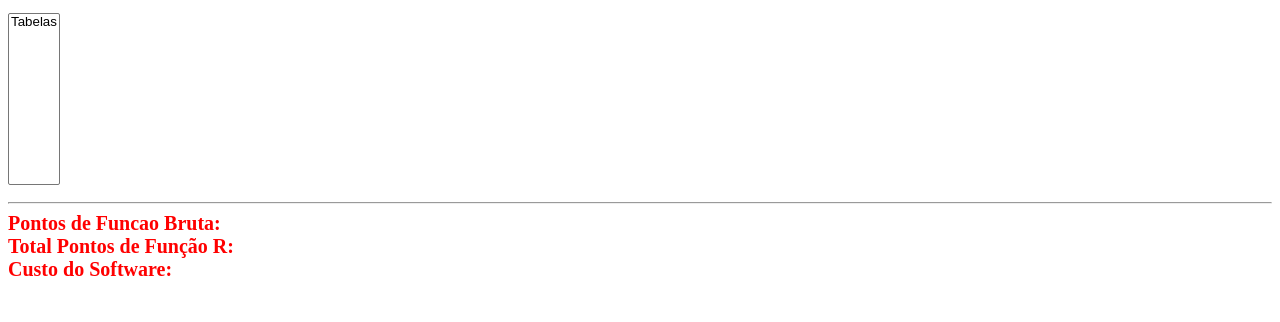
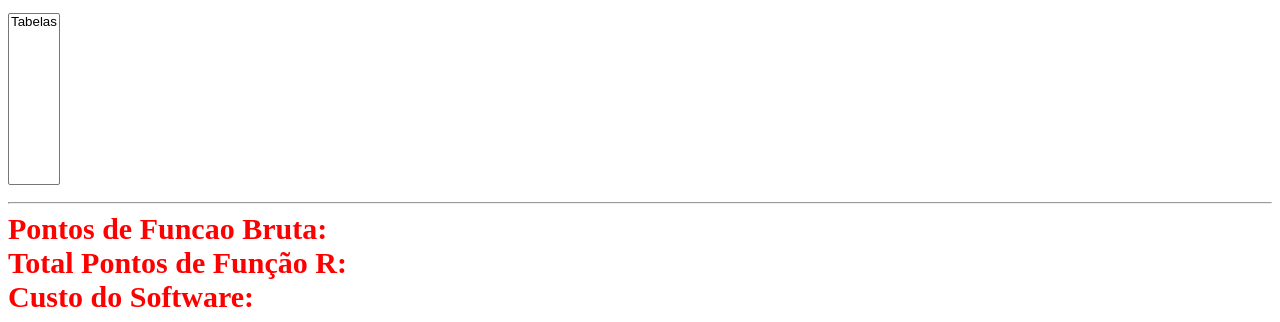
Before and after one commit to DenisSantos35/Estudos-Programacao, a plain HTML site: page Metricas/metricas.html in a window 1280 px wide. Shown: the part 725-1047 px from the top of the page. Before the commit the page ends 1014 px from the top, so only its background shows below. Drawn offline with Linux system fonts and the light colour scheme.

Commit message:
modificaçoes em css

```diff
--- a/Metricas/estilo.css
+++ b/Metricas/estilo.css
@@ -1,5 +1,5 @@
 div{
-    font-size: 20px;
+    font-size: 30px;
     color: red;
 
 }
--- a/Metricas/linguagem.js
+++ b/Metricas/linguagem.js
@@ -14,6 +14,7 @@ const eletronico = document.querySelector('#eletronico');
 const web = document.querySelector('#web');
 const custo = document.querySelector('#custo');
 const valorHora = document.querySelector('#valorHora');
+const prazo = document.querySelector('#prazo');
 
 
 let fa = 1.35;
```
Also changed, not shown: Metricas/metricas.html (+1 -0 lines).
